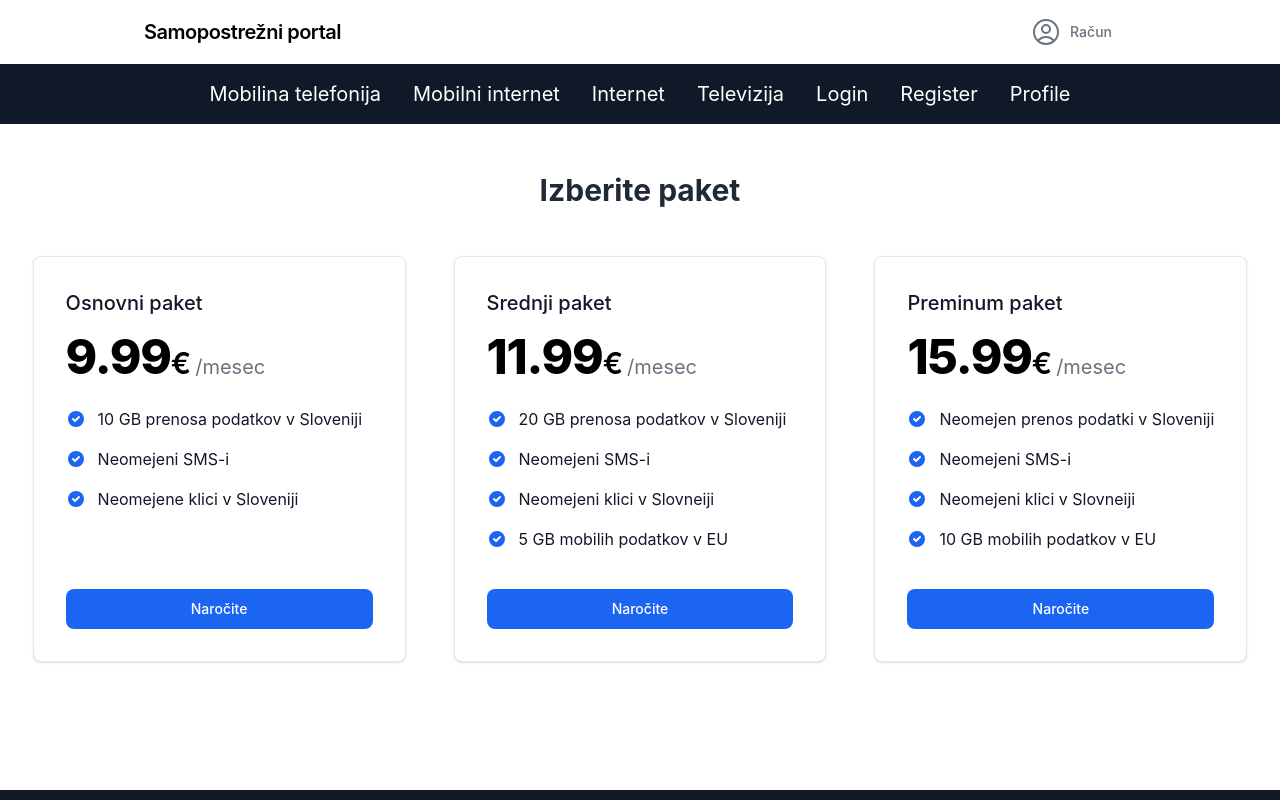
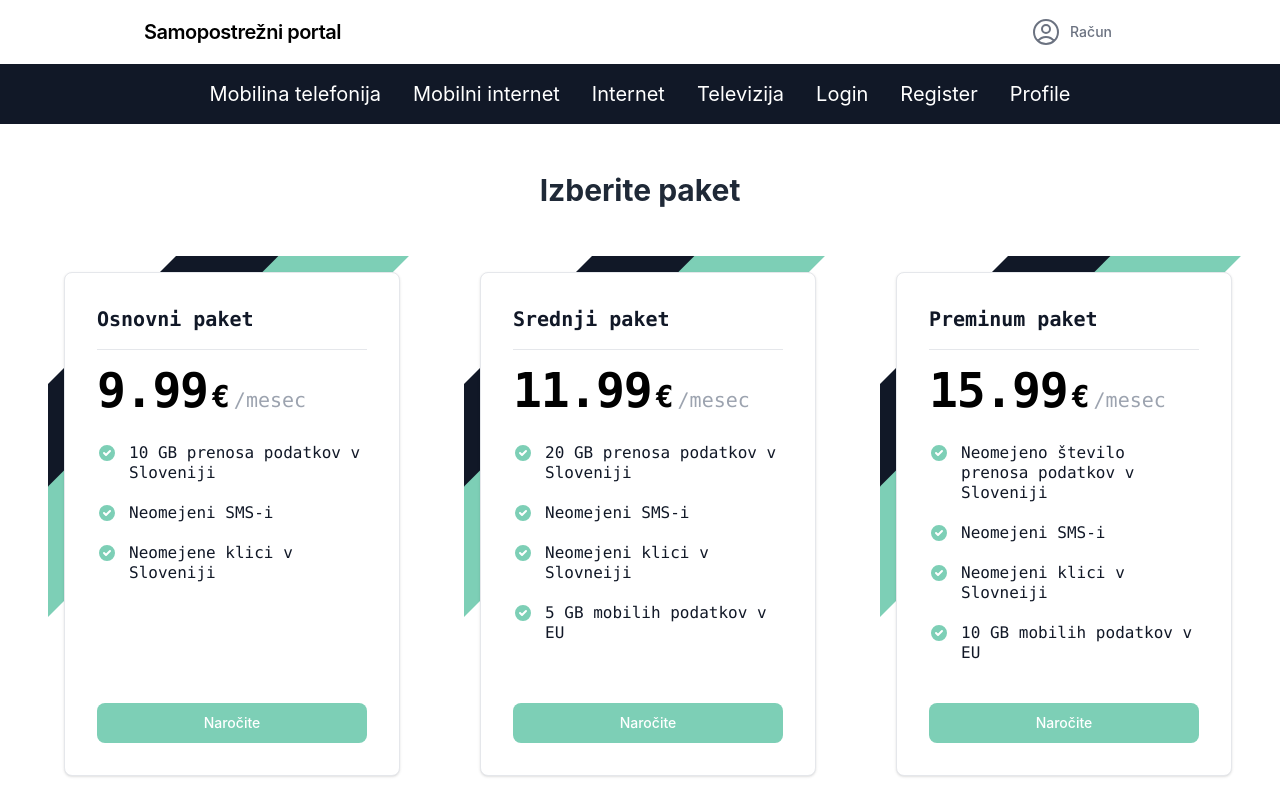
Before and after one commit to FrostyKitten02/bintegra-frontend, a React (Create React App) app in the folder app/: page / in a window 1280 px wide. Both pictures are taken after a click on the link "Mobilina telefonija". Shown: the top 800 px of the page. Built offline with nearby package versions, Linux system fonts and the light colour scheme.

Commit message:
#7 card look and transition

```diff
--- /dev/null
+++ b/app/src/components/FancyPlanCard.tsx
@@ -0,0 +1,52 @@
+import {v4 as uuid} from "uuid";
+import {PriceInterval} from "./PlanCard";
+
+const Feature = ({name, disabled}:{name: string, disabled?: boolean})=>{
+    return(
+        <li className="flex space-x-3">
+            <svg aria-hidden="true" className={!disabled?"flex-shrink-0 w-5 h-5 text-sage-green":"flex-shrink-0 w-5 h-5 text-gray-400"}
+                 fill="currentColor" viewBox="0 0 20 20" xmlns="http://www.w3.org/2000/svg">
+                <path fillRule="evenodd"
+                      d="M10 18a8 8 0 100-16 8 8 0 000 16zm3.707-9.293a1 1 0 00-1.414-1.414L9 10.586 7.707 9.293a1 1 0 00-1.414 1.414l2 2a1 1 0 001.414 0l4-4z"
+                      clipRule="evenodd"></path>
+            </svg>
+            <span className="text-base font-mono font-normal leading-tight text-gray-900">{name}</span>
+        </li>
+    )
+};
+export default function FancyPlanCard ({features, name, price, priceInterval}:{features: string[], name: string, price: number, priceInterval: PriceInterval}) {
+    return(
+        <div className={"w-full flex max-w-sm group"}>
+            <div className={"sm:group-hover:scale-125 ease-in-out absolute duration-700 bg-gray-900 z-19 polygon-diagonal h-80 w-80"}>
+            </div>
+            <div className={"absolute bg-sage-green z-19 sm:group-hover:scale-110 ease-in-out duration-700 polygon-diagonal-second h-96 w-96"}>
+            </div>
+            <div className="transition sm:hover:scale-105 duration-1000 z-20 mt-4 ml-4 p-4 bg-white border border-gray-200 rounded-lg shadow sm:p-8">
+                <div className="relative h-full">
+                    <div className="mb-20">
+                        <h5 className="mb-4 text-xl font-mono font-bold text-gray-900">{name}</h5>
+                        <hr className={"pb-4"} />
+                        <div className="flex font-mono items-baseline text-black">
+                            <span className="text-5xl pr-1 font-extrabold tracking-tight">{price}</span>
+                            <span className="text-3xl font-semibold">€</span>
+                            <span className="ml-1 text-xl text-gray-400">/{priceInterval}</span>
+                        </div>
+
+                        <ul role="list" className="space-y-5 my-7">
+                            {features.map((feature, index)=>{
+                                return <Feature name={feature} key={uuid()}/>
+                            })}
+                        </ul>
+                    </div>
+
+                    <button
+                        type="button"
+                        className="text-white bg-sage-green hover:bg-gray-900 ease-in-out duration-500 hover:transition font-medium rounded-lg text-sm px-5 py-2.5 w-full text-center mb-0 mt-auto absolute bottom-0">
+                        Naročite
+                    </button>
+                </div>
+            </div>
+        </div>
+
+    )
+}
--- a/app/src/components/PlanCard.tsx
+++ b/app/src/components/PlanCard.tsx
@@ -23,7 +23,6 @@ export default function PlanCard({features, name, price, priceInterval}:{feature
             <div className="relative h-full">
                 <div className="mb-20">
                     <h5 className="mb-4 text-xl font-medium text-gray-900">{name}</h5>
-
                     <div className="flex items-baseline text-black">
                         <span className="text-5xl font-extrabold tracking-tight">{price}</span>
                         <span className="text-3xl font-semibold">€</span>
--- a/app/src/pages/MobilePlansPage.tsx
+++ b/app/src/pages/MobilePlansPage.tsx
@@ -1,25 +1,30 @@
 import PlanCard from "../components/PlanCard";
+import FancyPlanCard from "../components/FancyPlanCard";
 
 export default function MobilePlansPage() {
     return (
         <div className="mb-32 text-gray-800 grid justify-center pt-12">
             <h2 className="text-3xl font-bold text-center mb-12">Izberite paket</h2>
-            <div className="grid lg:grid-cols-3 gap-6 lg:gap-x-12">
-                <PlanCard
+            <div className="grid mx-12 relative md:grid-cols-2 lg:grid-cols-3 gap-6 lg:gap-x-16">
+                <FancyPlanCard
                     features={["10 GB prenosa podatkov v Sloveniji", "Neomejeni SMS-i", "Neomejene klici v Sloveniji"]}
                     name={"Osnovni paket"}
                     price={9.99}
                     priceInterval="mesec"/>
-                <PlanCard
+                <FancyPlanCard
                     features={["20 GB prenosa podatkov v Sloveniji", "Neomejeni SMS-i", "Neomejeni klici v Slovneiji", "5 GB mobilih podatkov v EU"]}
                     name={"Srednji paket"}
                     price={11.99}
                     priceInterval="mesec"/>
-                <PlanCard
+                {/*<PlanCard
                     features={["Neomejen prenos podatki v Sloveniji", "Neomejeni SMS-i", "Neomejeni klici v Slovneiji", "10 GB mobilih podatkov v EU"]}
                     name={"Preminum paket"}
                     price={15.99}
-                    priceInterval="mesec"/>
+                    priceInterval="mesec"/>*/}
+                <FancyPlanCard features={["Neomejeno število prenosa podatkov v Sloveniji", "Neomejeni SMS-i", "Neomejeni klici v Slovneiji", "10 GB mobilih podatkov v EU"]}
+                               name={"Preminum paket"}
+                               price={15.99}
+                               priceInterval="mesec" />
             </div>
         </div>
     )
--- a/app/src/tailwind.css
+++ b/app/src/tailwind.css
@@ -3,3 +3,12 @@
 @import "tailwindcss/components";
 
 @import "tailwindcss/utilities";
+
+@layer utilities {
+    .polygon-diagonal {
+        clip-path: polygon(100% 0, 0 100%, 0 40%, 40% 0);
+    }
+    .polygon-diagonal-second {
+        clip-path: polygon(94% 0, 0 94%, 0 60%, 60% 0);
+    }
+}
--- a/app/tailwind.config.js
+++ b/app/tailwind.config.js
@@ -14,6 +14,10 @@ module.exports = {
               '2xs': '400px',
           }
       },
+      colors: {
+          "sage-green": "#7dcfb6",
+          "dark-sage-green": "#3e665a"
+      },
   },
   plugins: [
       require('flowbite/plugin')
```
